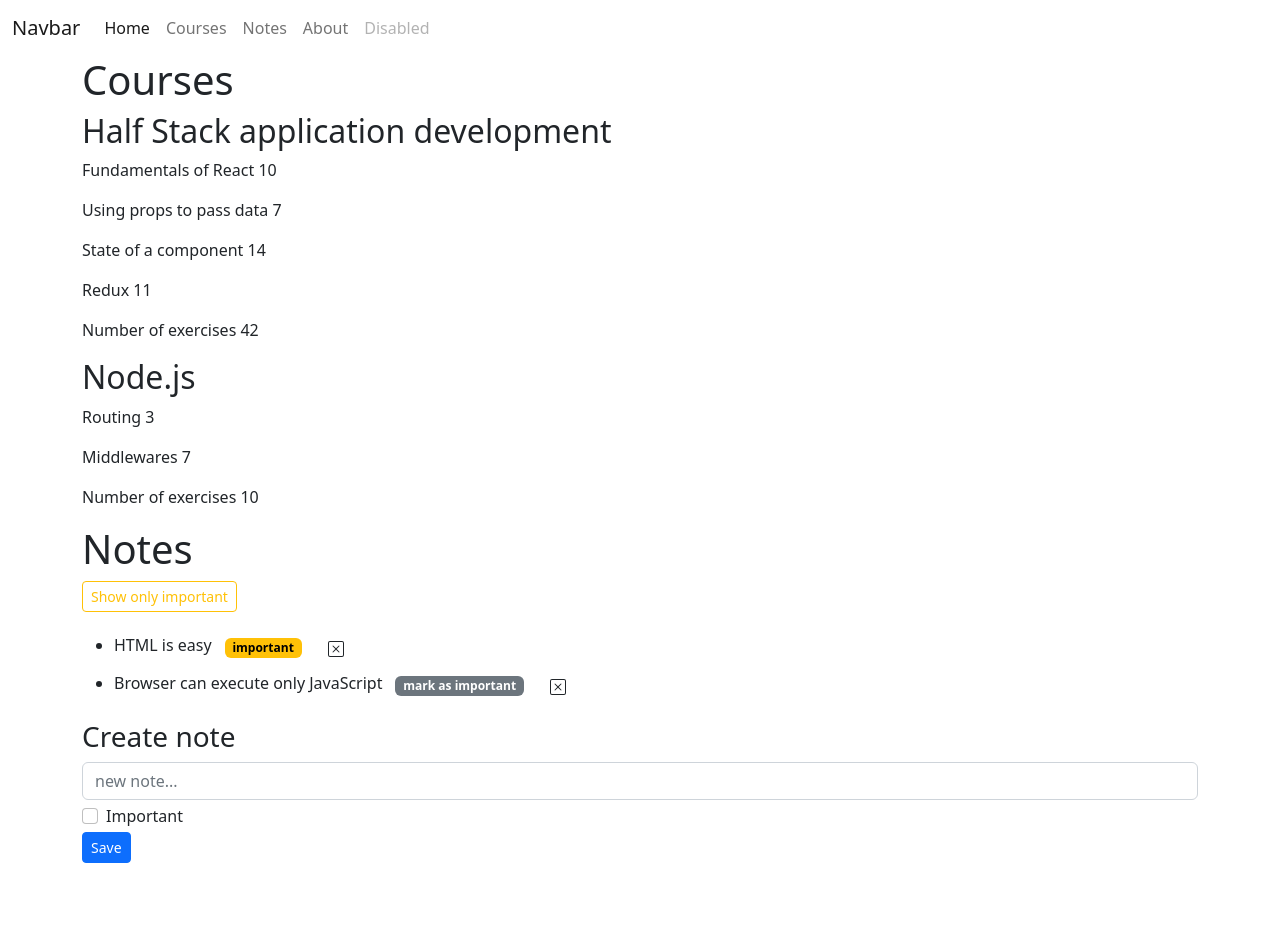
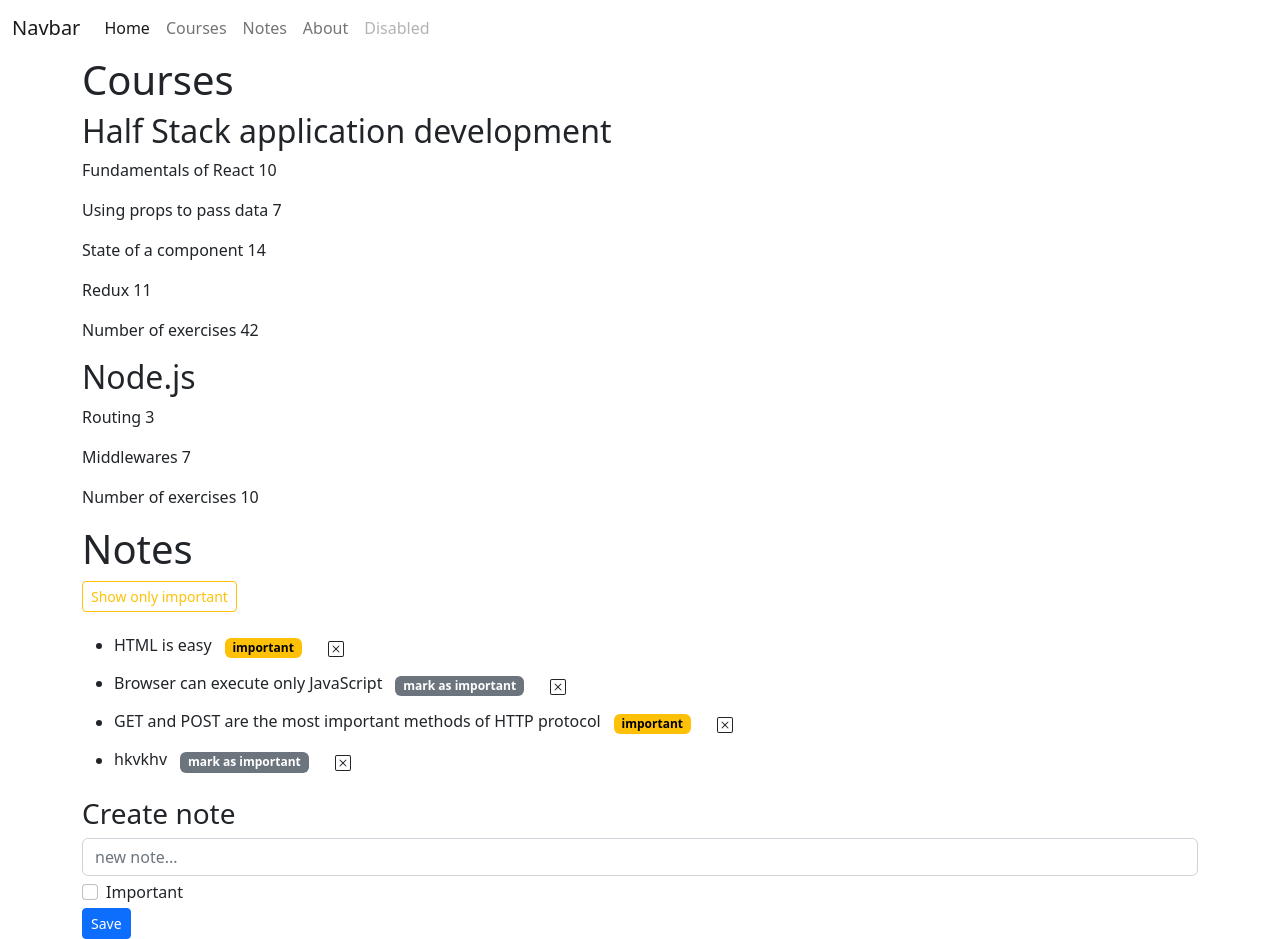
Before and after one commit to SiegfriedBz/react-courses-notes, a React (Create React App) app: page / in a window 1280 px wide. Before the commit the page ends 863 px from the top, so only its background shows below. Built offline with nearby package versions, Linux system fonts and the light colour scheme; data requests are answered from the project's data file.

Commit message:
refactor + add flash messages

```diff
--- a/db.json
+++ b/db.json
@@ -53,6 +53,16 @@
       "id": 2,
       "content": "Browser can execute only JavaScript",
       "important": false
+    },
+    {
+      "id": 3,
+      "content": "GET and POST are the most important methods of HTTP protocol",
+      "important": true
+    },
+    {
+      "content": "hkvkhv",
+      "important": false,
+      "id": 4
     }
   ]
 }
--- a/src/App.js
+++ b/src/App.js
@@ -2,6 +2,7 @@ import { useState, useEffect } from "react";
 import Navbar from "./components/Navbar";
 import Courses from './components/Courses'
 import Notes from './components/Notes'
+import FlashMessage from './components/FlashMessage'
 import courseService from './services/courses'
 import noteService from './services/notes'
 
@@ -40,6 +41,7 @@ const initNotes = [
 const App = () => {
     const [courses, setCourses] = useState(initCourses)
     const [notes, setNotes] = useState(initNotes)
+    const [message, setMessage] = useState('')
 
     useEffect(() => {
         const init = async () => {
@@ -54,24 +56,31 @@ const App = () => {
         await noteService.createNote(note)
         const notes = await noteService.fetchNotes()
         setNotes(notes)
+        setMessage('This note was created successfully')
     }
 
     const handleUpdateNote = async (note) => {
         await noteService.updateNote(note)
         const notes = await noteService.fetchNotes()
         setNotes(notes)
+        setMessage('This note was updated successfully')
     }
 
     const handleDeleteNote = async (id) => {
         await noteService.deleteNote(id)
         const notes = await noteService.fetchNotes()
         setNotes(notes)
+        setMessage('This note was deleted successfully')
     }
 
     return (
         <div>
             <Navbar />
             <div className='container'>
+                <FlashMessage
+                    message={message}
+                    setMessage={setMessage}
+                />
                 <Courses courses={courses} />
                 <Notes
                     notes={notes}
--- /dev/null
+++ b/src/components/FlashMessage.js
@@ -0,0 +1,26 @@
+import { useEffect} from "react";
+
+const FlashMessage = ({message, setMessage}) => {
+
+    useEffect(() => {
+        const timer = setTimeout(() => {
+            console.log('timer')
+            setMessage('')
+        }, 2500)
+        return () => {
+            clearTimeout(timer)
+        }
+    }, [message])
+
+    return(
+        <>
+            {message &&
+            <div className='px-3 flash-success'>
+                <span>{message}</span>
+            </div>
+            }
+        </>
+    )
+}
+
+export default FlashMessage
--- /dev/null
+++ b/src/index.css
@@ -0,0 +1,5 @@
+.flash-success {
+    background-color: palegreen;
+    padding: 5px;
+    border-radius: 5px;
+}
--- a/src/index.js
+++ b/src/index.js
@@ -1,6 +1,7 @@
 import React from 'react';
 import ReactDOM from 'react-dom/client';
 import App from './App';
+import './index.css'
 
 const root = ReactDOM.createRoot(document.getElementById('root'));
 root.render(<App />);
--- a/src/services/notes.js
+++ b/src/services/notes.js
@@ -41,6 +41,7 @@ const updateNote = async (note) => {
 }
 
 const deleteNote = async (id) => {
+    if (window.confirm("Do you really want to delete this note?")) {
         try {
             await fetch(`${baseURL}/notes/${id}`,{
                 method: "delete",
@@ -53,6 +54,7 @@ const deleteNote = async (id) => {
             console.log(err)
         }
     }
+}
 
 module.exports = {
     fetchNotes,
```
Lines whose indentation alone changed are shown as unchanged.
